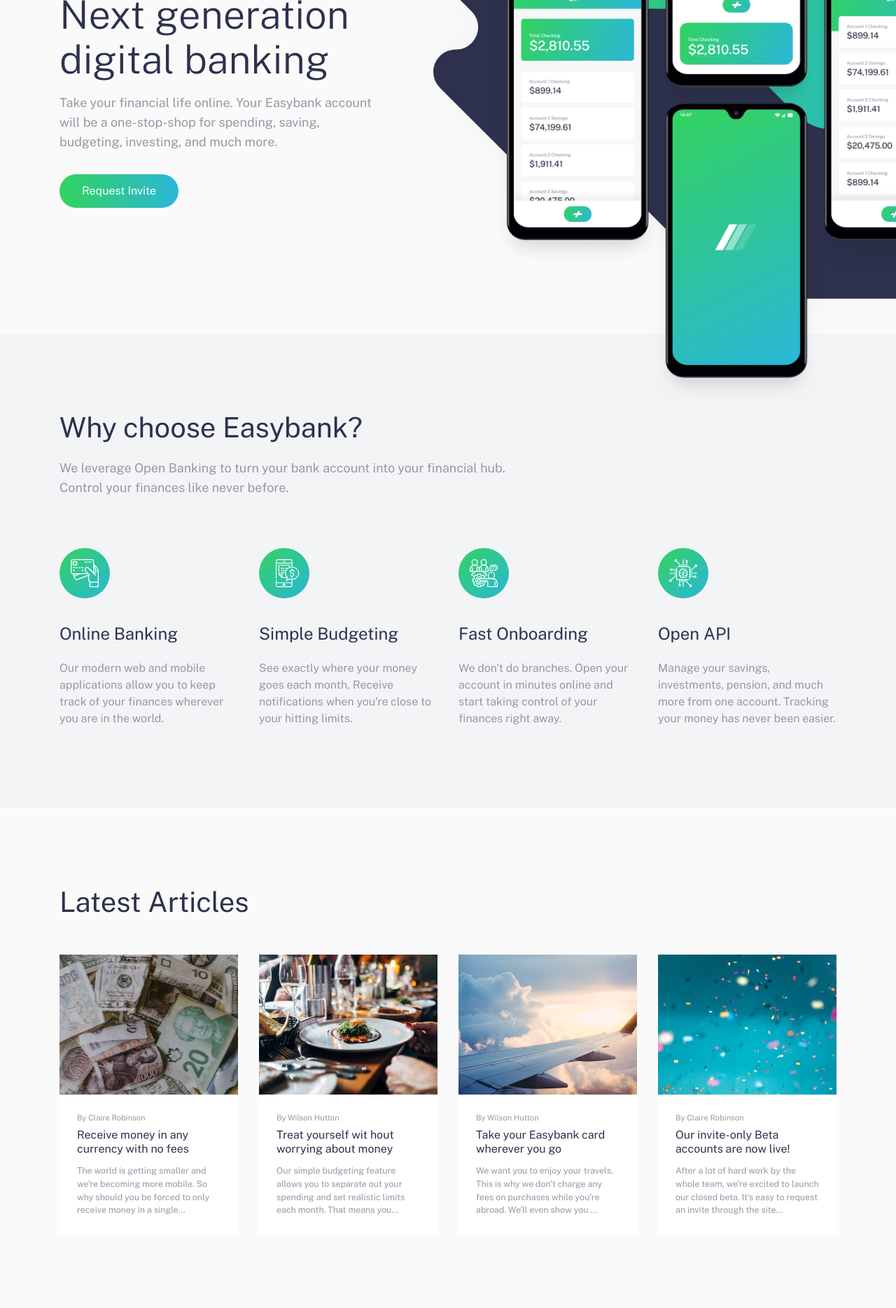
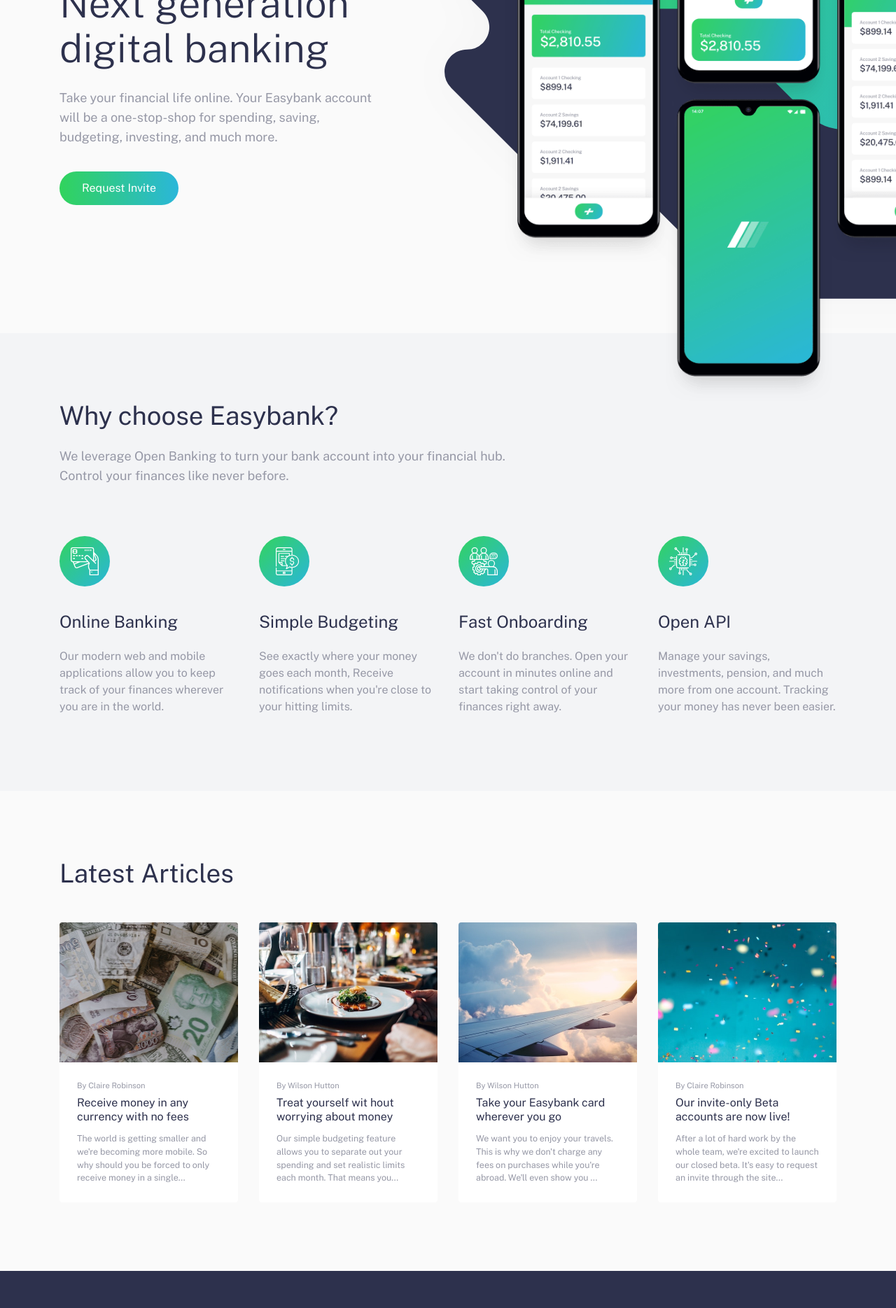
Before and after one commit to lianpaulm/easybank-landing-page, a React (Vite) app: page / in a window 1280 px wide. Shown: the part 260-2129 px from the top of the page at 70% size. Built offline with nearby package versions, Linux system fonts and the light colour scheme.

Commit message:
refactor css

```diff
--- a/index.html
+++ b/index.html
@@ -2,7 +2,7 @@
 <html lang="en">
   <head>
     <meta charset="UTF-8" />
-    <link rel="icon" type="image/svg+xml" href="/vite.svg" />
+    <link rel="icon" type="image/svg+xml" href="/logo.svg" />
     <meta name="viewport" content="width=device-width, initial-scale=1.0" />
     <!-- google font -->
     <link rel="preconnect" href="https://fonts.googleapis.com">
--- a/src/components/Articles.jsx
+++ b/src/components/Articles.jsx
@@ -3,10 +3,10 @@
 
 const Articles = () => {
   return (
-    <section className="px-4 py-[70px] md:px-[24px] md:py-[90px] xl:py-[115px]">
+    <section className="px-4 py-[70px] md:px-[24px] md:py-[90px] xl:py-[98px] ">
       {/* container */}
       <div className="max-w-[1110px] mx-auto ">
-        <h2 className="xl:text-[2.5rem] md:text-[2.2rem] lg:mb-[55px] mb-[35px] text-[2rem] leading-10 text-center md:text-left">
+        <h2 className="xl:text-[2.3rem] md:text-[2.2rem] lg:mb-[50px] mb-[35px] text-[2rem] leading-10 text-center md:text-left">
           Latest Articles
         </h2>
 
@@ -17,7 +17,7 @@
             return (
               <div
                 key={index}
-                className="max-w-[350px] md:max-w-none mx-auto md:mx-0 bg-white cursor-pointer"
+                className="max-w-[350px] md:max-w-none mx-auto md:mx-0 bg-white cursor-pointer rounded-[4px] overflow-hidden"
               >
                 <img
                   src={image}
--- a/src/components/Hero.jsx
+++ b/src/components/Hero.jsx
@@ -13,7 +13,7 @@
           <img
             src={heroPatternD}
             alt="hero pattern"
-            className="max-[767px]:hidden 2xl:top-[-18rem] xl:max-w-[1000px] xl:top-[-16rem] xl:left-[-5rem] lg:left-[-4rem] lg:top-[-12rem] lg:max-w-[780px] md:left-[-2rem] md:top-[-12rem] md:max-w-[750px] md:bottom-[unset] absolute max-w-[600px] bottom-[-15px] left-[50%] translate-x-[-50%] md:translate-x-0"
+            className="max-[767px]:hidden 2xl:top-[-18rem] xl:max-w-[1000px] xl:top-[-16rem] xl:left-[-4rem] lg:left-[-4rem] lg:top-[-12rem] lg:max-w-[780px] md:left-[-2rem] md:top-[-12rem] md:max-w-[750px] md:bottom-[unset] absolute max-w-[600px] bottom-[-15px] left-[50%] translate-x-[-50%] md:translate-x-0"
           />
           <img
             src={heroPatternM}
@@ -23,16 +23,16 @@
           <img
             src={mobileMockupsImg}
             alt="mobile mockups"
-            className="2xl:max-w-[760px] 2xl:top-[-15rem] xl:max-w-[690px] xl:left-[65px] xl:top-[-12.5rem] lg:top-[-8rem] lg:max-w-[560px] lg:left-[65px] md:top-[-6rem] md:max-w-[490px] md:left-[65px] md:bottom-[unset] md:translate-x-0 absolute max-w-[340px] bottom-0 left-[50%] translate-x-[-50%]"
+            className="2xl:max-w-[760px] 2xl:top-[-15rem] xl:max-w-[695px] xl:left-[80px] xl:top-[-13rem] lg:top-[-8rem] lg:max-w-[560px] lg:left-[65px] md:top-[-6rem] md:max-w-[490px] md:left-[65px] md:bottom-[unset] md:translate-x-0 absolute max-w-[340px] bottom-0 left-[50%] translate-x-[-50%]"
           />
         </div>
 
         {/* hero text */}
-        <div className="z-10 lg:mt-[70px] md:mt-[50px] md:text-left md:mb-0 mb-[80px] text-center ">
-          <h1 className="font-[300] xl:text-[56px] xl:leading-[64px] lg:mb-4 md:text-5xl md:leading-[54px] md:max-w-[450px] max-w-[360px] mx-auto md:mx-0 text-[2.6rem] leading-[44px] mb-5 ">
+        <div className="z-10 lg:mt-[50px] md:mt-[50px] md:text-left md:mb-0 mb-[80px] text-center ">
+          <h1 className="font-[300] xl:text-[56px] xl:leading-[64px] xl:mb-[25px] lg:mb-4 md:text-5xl md:leading-[54px] md:max-w-[450px] max-w-[360px] mx-auto md:mx-0 text-[2.6rem] leading-[44px] mb-5 ">
             Next generation digital banking
           </h1>
-          <p className="xl:text-lg lg:mb-8 mb-7 md:max-w-[450px] max-w-[350px] mx-auto md:mx-0">
+          <p className="xl:text-lg xl:mb-[35px] lg:mb-8 mb-7 md:max-w-[450px] max-w-[350px] mx-auto md:mx-0">
             Take your financial life online. Your Easybank account will be a
             one-stop-shop for spending, saving, budgeting, investing, and much
             more.
--- a/src/components/Showcase.jsx
+++ b/src/components/Showcase.jsx
@@ -3,12 +3,12 @@
 
 const Showcase = () => {
   return (
-    <section className="bg-light-grayish-blue px-4 py-[70px] md:px-[24px] md:py-[90px] xl:py-[115px]">
+    <section className="bg-light-grayish-blue px-4 py-[70px] md:px-[24px] md:py-[90px] xl:pt-[98px] xl:pb-[108px] ">
       {/* container */}
       <div className="max-w-[1110px] mx-auto ">
         {/* heading */}
         <div className="lg:mb-[72px] mb-[70px] md:text-left text-center">
-          <h2 className="xl:text-[2.5rem] md:text-[2.2rem] lg:mb-6 md:mb-5 mb-4 text-[2rem] leading-10 max-w-[250px] md:max-w-none mx-auto md:mx-0">
+          <h2 className="xl:text-[2.3rem] md:text-[2.2rem] lg:mb-6 md:mb-5 mb-4 text-[2rem] leading-10 max-w-[250px] md:max-w-none mx-auto md:mx-0">
             Why choose Easybank?
           </h2>
           <p className="xl:text-lg lg:max-w-[640px] md:max-w-[610px] max-w-[350px] mx-auto md:mx-0">
```
Also changed, not shown: public/logo.svg (added).
